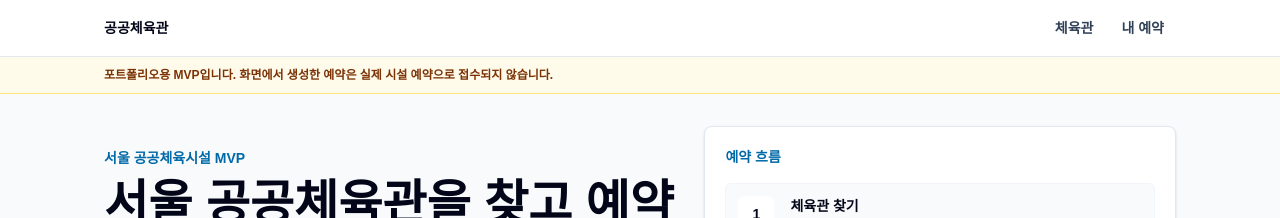
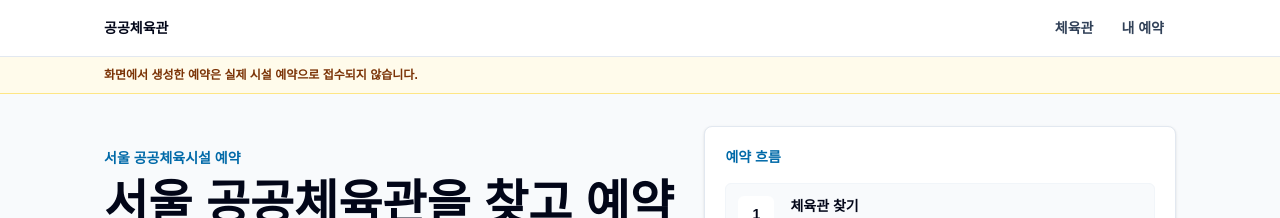
Before and after one commit to nakyung123/gym-reservation-web, a Next.js app: page / in a window 1280 px wide. Shown: the top 218 px of the page. Built offline with nearby package versions, Linux system fonts and the light colour scheme; no server answers; the database is empty.

Commit message:
문서와 화면 안내 문구 정리

```diff
--- a/src/app/layout.tsx
+++ b/src/app/layout.tsx
@@ -16,7 +16,7 @@ const geistMono = Geist_Mono({
 export const metadata: Metadata = {
   title: "공공체육관 예약",
   description:
-    "서울 공공체육관의 종목, 운영시간, 가격, 남은 시간대를 한 흐름에서 확인하는 포트폴리오용 MVP입니다.",
+    "서울 공공체육관의 종목, 운영시간, 가격, 남은 시간대를 한 흐름에서 확인합니다.",
 };
 
 export default function RootLayout({
@@ -56,8 +56,7 @@ export default function RootLayout({
         </header>
         <div className="border-b border-amber-200 bg-amber-50">
           <p className="mx-auto max-w-6xl px-4 py-2 text-xs font-semibold leading-5 text-amber-900 sm:px-8 lg:px-10">
-            포트폴리오용 MVP입니다. 화면에서 생성한 예약은 실제 시설 예약으로
-            접수되지 않습니다.
+            화면에서 생성한 예약은 실제 시설 예약으로 접수되지 않습니다.
           </p>
         </div>
         {children}
--- a/src/app/page.tsx
+++ b/src/app/page.tsx
@@ -41,7 +41,7 @@ export default async function Home() {
         <div className="grid gap-6 border-b border-slate-200 pb-8 lg:grid-cols-[1.1fr_0.9fr] lg:items-center">
           <div className="max-w-3xl">
             <p className="text-sm font-semibold text-sky-700">
-              서울 공공체육시설 MVP
+              서울 공공체육시설 예약
             </p>
             <h1 className="mt-3 text-4xl font-bold tracking-normal text-slate-950 sm:text-5xl">
               서울 공공체육관을 찾고 예약 흐름을 확인하세요
```
Also changed, not shown: 4 other files (tests, documents, lock files or other folders).
